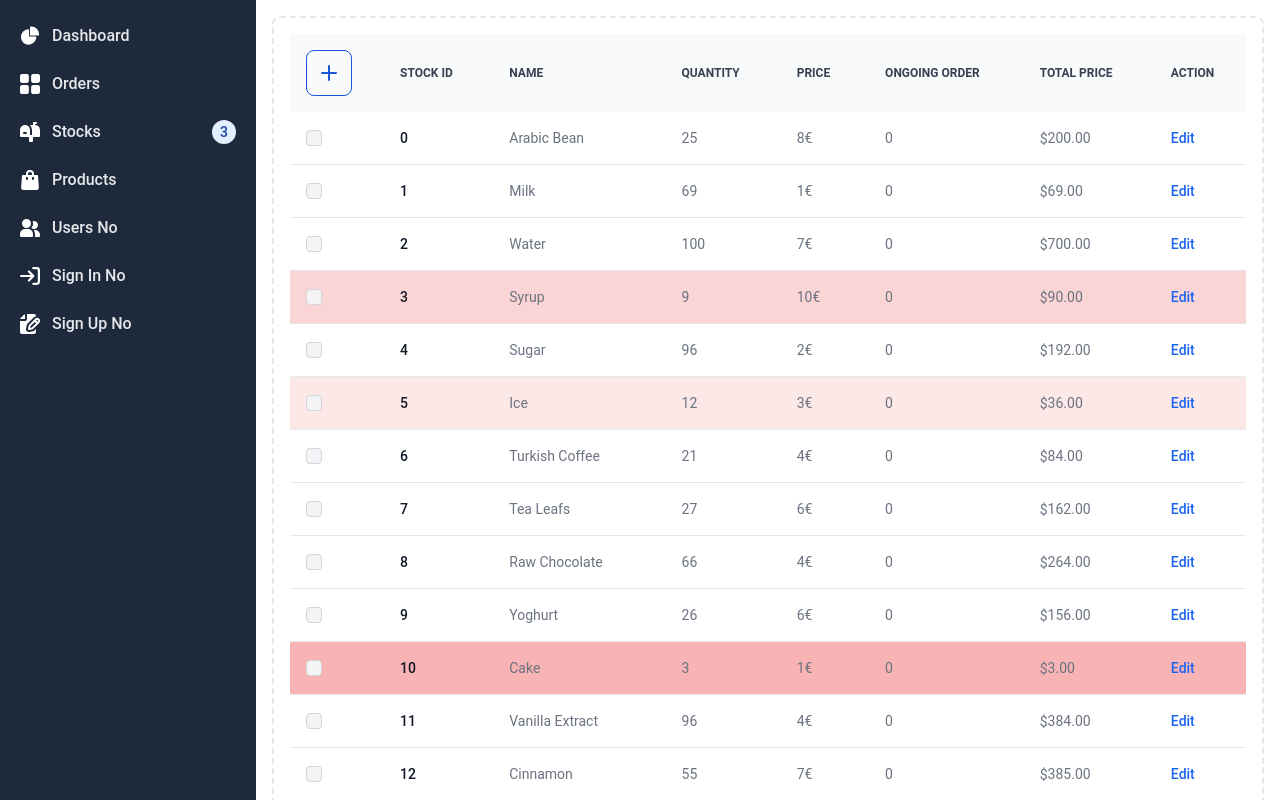
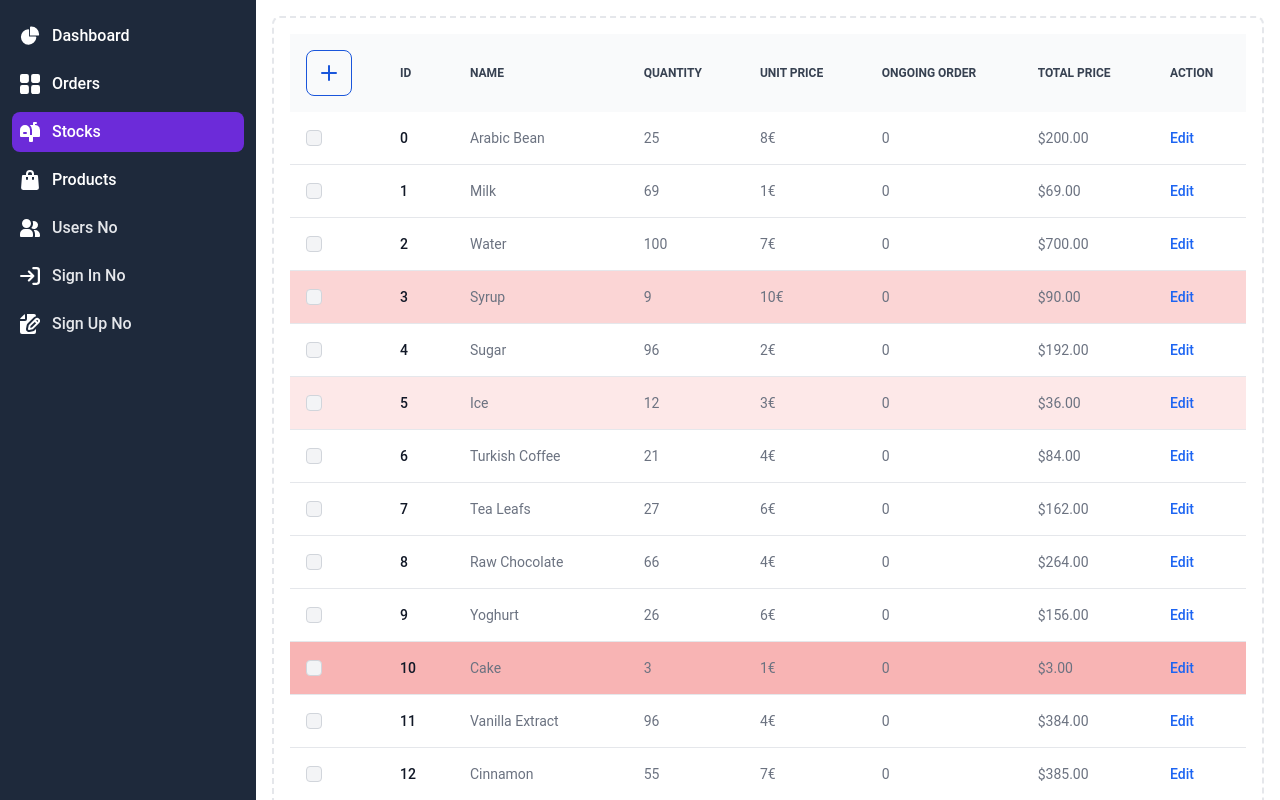
Before and after one commit to Nosver/CafeManagement, a React (Vite) app in the folder frontend/: page /stocks in a window 1280 px wide. Shown: the top 800 px of the page. Built offline with nearby package versions, Linux system fonts and the light colour scheme.

Commit message:
sidebar toggle

```diff
--- /dev/null
+++ b/frontend/src/components/SidebarItem.jsx
@@ -0,0 +1,59 @@
+import { useLocation, useNavigate } from 'react-router-dom';
+
+const text_color = "text-gray-200";
+const bg_color = "bg-slate-800";
+const hover_color = "hover:bg-purple-400";
+const active_color = "bg-purple-700";
+
+class SVG {
+    static dashboard = (
+        <svg className={`w-5 h-5 text-white transition duration-75 dark:text-gray-400 group-hover:text-gray-400 dark:group-hover:text-white`} aria-hidden="true" xmlns="http://www.w3.org/2000/svg" fill="currentColor" viewBox="0 0 22 21">
+            <path d="M16.975 11H10V4.025a1 1 0 0 0-1.066-.998 8.5 8.5 0 1 0 9.039 9.039.999.999 0 0 0-1-1.066h.002Z" />
+            <path d="M12.5 0c-.157 0-.311.01-.565.027A1 1 0 0 0 11 1.02V10h8.975a1 1 0 0 0 1-.935c.013-.188.028-.374.028-.565A8.51 8.51 0 0 0 12.5 0Z" />
+        </svg>
+    );
+
+    static orders = (
+        <svg class={`w-5 h-5 text-white transition duration-75 dark:text-gray-400 group-hover:${text_color} dark:group-hover:text-white`} aria-hidden="true" xmlns="http://www.w3.org/2000/svg" fill="currentColor" viewBox="0 0 18 18">
+            <path d="M6.143 0H1.857A1.857 1.857 0 0 0 0 1.857v4.286C0 7.169.831 8 1.857 8h4.286A1.857 1.857 0 0 0 8 6.143V1.857A1.857 1.857 0 0 0 6.143 0Zm10 0h-4.286A1.857 1.857 0 0 0 10 1.857v4.286C10 7.169 10.831 8 11.857 8h4.286A1.857 1.857 0 0 0 18 6.143V1.857A1.857 1.857 0 0 0 16.143 0Zm-10 10H1.857A1.857 1.857 0 0 0 0 11.857v4.286C0 17.169.831 18 1.857 18h4.286A1.857 1.857 0 0 0 8 16.143v-4.286A1.857 1.857 0 0 0 6.143 10Zm10 0h-4.286A1.857 1.857 0 0 0 10 11.857v4.286c0 1.026.831 1.857 1.857 1.857h4.286A1.857 1.857 0 0 0 18 16.143v-4.286A1.857 1.857 0 0 0 16.143 10Z" />
+        </svg>
+    );
+
+    static stocks = (
+        <svg class={`w-5 h-5 text-white transition duration-75 dark:text-gray-400 group-hover:${text_color} dark:group-hover:text-white`} aria-hidden="true" xmlns="http://www.w3.org/2000/svg" fill="currentColor" viewBox="0 0 20 20">
+            <path d="m17.418 3.623-.018-.008a6.713 6.713 0 0 0-2.4-.569V2h1a1 1 0 1 0 0-2h-2a1 1 0 0 0-1 1v2H9.89A6.977 6.977 0 0 1 12 8v5h-2V8A5 5 0 1 0 0 8v6a1 1 0 0 0 1 1h8v4a1 1 0 0 0 1 1h2a1 1 0 0 0 1-1v-4h6a1 1 0 0 0 1-1V8a5 5 0 0 0-2.582-4.377ZM6 12H4a1 1 0 0 1 0-2h2a1 1 0 0 1 0 2Z" />
+        </svg>
+    );
+
+    static products = (
+        <svg class={`w-5 h-5 text-white transition duration-75 dark:text-gray-400 group-hover:${text_color} dark:group-hover:text-white`} aria-hidden="true" xmlns="http://www.w3.org/2000/svg" fill="currentColor" viewBox="0 0 18 20">
+            <path d="M17 5.923A1 1 0 0 0 16 5h-3V4a4 4 0 1 0-8 0v1H2a1 1 0 0 0-1 .923L.086 17.846A2 2 0 0 0 2.08 20h13.84a2 2 0 0 0 1.994-2.153L17 5.923ZM7 9a1 1 0 0 1-2 0V7h2v2Zm0-5a2 2 0 1 1 4 0v1H7V4Zm6 5a1 1 0 1 1-2 0V7h2v2Z" />
+        </svg>
+    );
+
+}
+
+const SidebarItem = ({ path, handleActiveTab, children }) => {
+    const location = useLocation();
+    const navigate = useNavigate();
+
+
+
+
+    return (
+        <li onClick={() => { navigate(path); handleActiveTab(path); }}>
+            <a
+                className={`flex items-center p-2
+                ${text_color} rounded-lg dark:text-white
+                ${location.pathname === path ? active_color : ''}
+                ${hover_color} dark:hover:bg-gray-700 group
+                `}
+            >
+                {SVG[path.slice(1)]}
+                {children}
+            </a>
+        </li>
+    );
+}
+
+export default SidebarItem;
--- a/frontend/src/components/Siderbar_1.jsx
+++ b/frontend/src/components/Siderbar_1.jsx
@@ -1,13 +1,38 @@
 import React from 'react'
-import { useNavigate } from 'react-router-dom';
+import { useNavigate, useLocation } from 'react-router-dom';
+import SidebarItem from './SidebarItem'; // adjust the path according to your file structure
+
+let tabActiveStatus = {
+    dashboard: false,
+    orders: false,
+    stocks: false,
+    products: false
+};
+
+function handleActiveTab(tab) {
+    // Set all tabActiveStatus to false
+    let newTabActiveStatus = { ...tabActiveStatus };
+    for (let key in newTabActiveStatus) {
+        newTabActiveStatus[key] = false;
+    }
+
+    // Set the clicked tab to true
+    newTabActiveStatus[tab] = true;
+
+    // Update the state
+    setTabActiveStatus(newTabActiveStatus);
+}
 
 export const Siderbar_1 = () => {
 
     const text_color = "text-gray-200";
     const bg_color = "bg-slate-800";
     const hover_color = "hover:bg-purple-700";
+    const active_color = "bg-purple-700";
 
     const navigate = useNavigate();
+    const location = useLocation();
+
 
     return (
 
@@ -24,47 +49,36 @@ export const Siderbar_1 = () => {
                 <div class={`h-full px-3 py-4 overflow-y-auto ${bg_color}`}>
                     <ul class="space-y-2 font-medium">
 
-                        <li onClick={() => navigate('/dashboard')}>
-                            <a className={`flex items-center p-2 ${text_color} rounded-lg dark:text-white ${hover_color} dark:hover:bg-gray-700 group`}>
-                                <svg class={`w-5 h-5 text-white transition duration-75 dark:text-gray-400 group-hover:${text_color} dark:group-hover:text-white`} aria-hidden="true" xmlns="http://www.w3.org/2000/svg" fill="currentColor" viewBox="0 0 22 21">
-                                    <path d="M16.975 11H10V4.025a1 1 0 0 0-1.066-.998 8.5 8.5 0 1 0 9.039 9.039.999.999 0 0 0-1-1.066h.002Z" />
-                                    <path d="M12.5 0c-.157 0-.311.01-.565.027A1 1 0 0 0 11 1.02V10h8.975a1 1 0 0 0 1-.935c.013-.188.028-.374.028-.565A8.51 8.51 0 0 0 12.5 0Z" />
-                                </svg>
-                                <span class="ms-3">Dashboard</span>
-                            </a>
-                        </li>
+                        <SidebarItem
+                            path="/dashboard"
+                            handleActiveTab={handleActiveTab}
+                        >
+                            <span class="flex-1 ms-3 whitespace-nowrap text-white">Dashboard</span>
+                        </SidebarItem>
 
-                        <li onClick={() => navigate('/orders')}>
+                        <SidebarItem
+                            path="/orders"
+                            handleActiveTab={handleActiveTab}
+                        >
+                            <span class="flex-1 ms-3 whitespace-nowrap text-white">Orders</span>
+                        </SidebarItem>
 
-                            <a className={`flex items-center p-2 ${text_color} rounded-lg dark:text-white ${hover_color} dark:hover:bg-gray-700 group`}>
-                                <svg class={`w-5 h-5 text-white transition duration-75 dark:text-gray-400 group-hover:${text_color} dark:group-hover:text-white`} aria-hidden="true" xmlns="http://www.w3.org/2000/svg" fill="currentColor" viewBox="0 0 18 18">
-                                    <path d="M6.143 0H1.857A1.857 1.857 0 0 0 0 1.857v4.286C0 7.169.831 8 1.857 8h4.286A1.857 1.857 0 0 0 8 6.143V1.857A1.857 1.857 0 0 0 6.143 0Zm10 0h-4.286A1.857 1.857 0 0 0 10 1.857v4.286C10 7.169 10.831 8 11.857 8h4.286A1.857 1.857 0 0 0 18 6.143V1.857A1.857 1.857 0 0 0 16.143 0Zm-10 10H1.857A1.857 1.857 0 0 0 0 11.857v4.286C0 17.169.831 18 1.857 18h4.286A1.857 1.857 0 0 0 8 16.143v-4.286A1.857 1.857 0 0 0 6.143 10Zm10 0h-4.286A1.857 1.857 0 0 0 10 11.857v4.286c0 1.026.831 1.857 1.857 1.857h4.286A1.857 1.857 0 0 0 18 16.143v-4.286A1.857 1.857 0 0 0 16.143 10Z" />
-                                </svg>
-                                <span class="flex-1 ms-3 whitespace-nowrap">Orders</span>
-                            </a>
+                        <SidebarItem
+                            path="/stocks"
+                            handleActiveTab={handleActiveTab}
+                        >
+                            <span class="flex-1 ms-3 whitespace-nowrap text-white">Stocks</span>
+                        </SidebarItem>
 
-                        </li>
+                        <SidebarItem
+                            path="/products"
+                            handleActiveTab={handleActiveTab}
+                        >
+                            <span class="flex-1 ms-3 whitespace-nowrap text-white">Products</span>
+                        </SidebarItem>
 
 
-                        <li onClick={() => navigate('/stocks')}
 
-                        >
-                            <a className={`flex items-center p-2 ${text_color} rounded-lg dark:text-white ${hover_color} dark:hover:bg-gray-700 group`}>
-                                <svg class={`w-5 h-5 text-white transition duration-75 dark:text-gray-400 group-hover:${text_color} dark:group-hover:text-white`} aria-hidden="true" xmlns="http://www.w3.org/2000/svg" fill="currentColor" viewBox="0 0 20 20">
-                                    <path d="m17.418 3.623-.018-.008a6.713 6.713 0 0 0-2.4-.569V2h1a1 1 0 1 0 0-2h-2a1 1 0 0 0-1 1v2H9.89A6.977 6.977 0 0 1 12 8v5h-2V8A5 5 0 1 0 0 8v6a1 1 0 0 0 1 1h8v4a1 1 0 0 0 1 1h2a1 1 0 0 0 1-1v-4h6a1 1 0 0 0 1-1V8a5 5 0 0 0-2.582-4.377ZM6 12H4a1 1 0 0 1 0-2h2a1 1 0 0 1 0 2Z" />
-                                </svg>
-                                <span class="flex-1 ms-3 whitespace-nowrap">Stocks</span>
-                                <span class="inline-flex items-center justify-center w-3 h-3 p-3 ms-3 text-sm font-medium text-blue-800 bg-blue-100 rounded-full dark:bg-blue-900 dark:text-blue-300">3</span>
-                            </a>
-                        </li>
-                        <li onClick={() => navigate('/products')}>
-                            <a className={`flex items-center p-2 ${text_color} rounded-lg dark:text-white ${hover_color} dark:hover:bg-gray-700 group`}>
-                                <svg class={`w-5 h-5 text-white transition duration-75 dark:text-gray-400 group-hover:${text_color} dark:group-hover:text-white`} aria-hidden="true" xmlns="http://www.w3.org/2000/svg" fill="currentColor" viewBox="0 0 18 20">
-                                    <path d="M17 5.923A1 1 0 0 0 16 5h-3V4a4 4 0 1 0-8 0v1H2a1 1 0 0 0-1 .923L.086 17.846A2 2 0 0 0 2.08 20h13.84a2 2 0 0 0 1.994-2.153L17 5.923ZM7 9a1 1 0 0 1-2 0V7h2v2Zm0-5a2 2 0 1 1 4 0v1H7V4Zm6 5a1 1 0 1 1-2 0V7h2v2Z" />
-                                </svg>
-                                <span class="flex-1 ms-3 whitespace-nowrap">Products</span>
-                            </a>
-                        </li>
                         <li>
                             <a className={`flex items-center p-2 ${text_color} rounded-lg dark:text-white ${hover_color} dark:hover:bg-gray-700 group`}>
                                 <svg class={`w-5 h-5 text-white transition duration-75 dark:text-gray-400 group-hover:${text_color} dark:group-hover:text-white`} aria-hidden="true" xmlns="http://www.w3.org/2000/svg" fill="currentColor" viewBox="0 0 20 18">
--- a/frontend/src/pages/Personel/Products.jsx
+++ b/frontend/src/pages/Personel/Products.jsx
@@ -87,7 +87,7 @@ export const Products = () => {
                                                 Quantity
                                             </th>
                                             <th scope="col" class="px-6 py-3">
-                                                Price
+                                                Unit Price
                                             </th>
                                             <th scope="col" class="px-6 py-3">
                                                 Total Price
--- a/frontend/src/pages/Personel/Stocks.jsx
+++ b/frontend/src/pages/Personel/Stocks.jsx
@@ -129,7 +129,7 @@ export const Stocks = () => {
 
                                     </th>
                                     <th scope="col" class="px-6 py-3">
-                                        Stock ID
+                                        ID
                                     </th>
                                     <th scope="col" class="px-6 py-3">
                                         Name
@@ -138,7 +138,7 @@ export const Stocks = () => {
                                         Quantity
                                     </th>
                                     <th scope="col" class="px-6 py-3">
-                                        Price
+                                        Unit Price
                                     </th>
                                     <th scope="col" class="px-6 py-3">
                                         Ongoing Order
```
